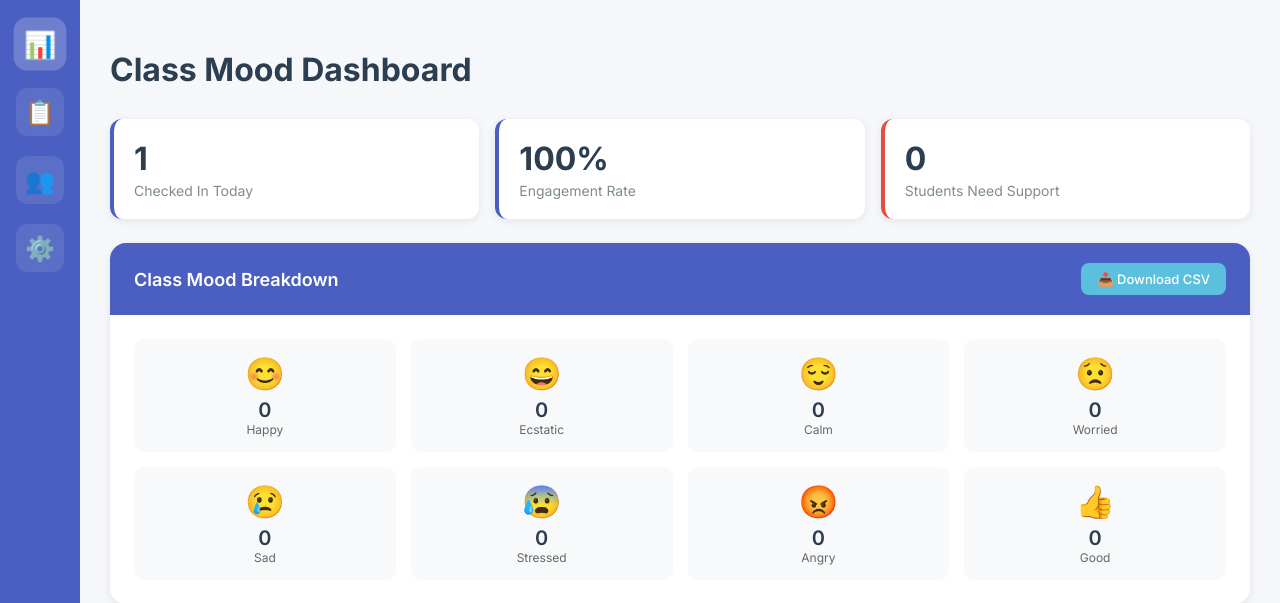
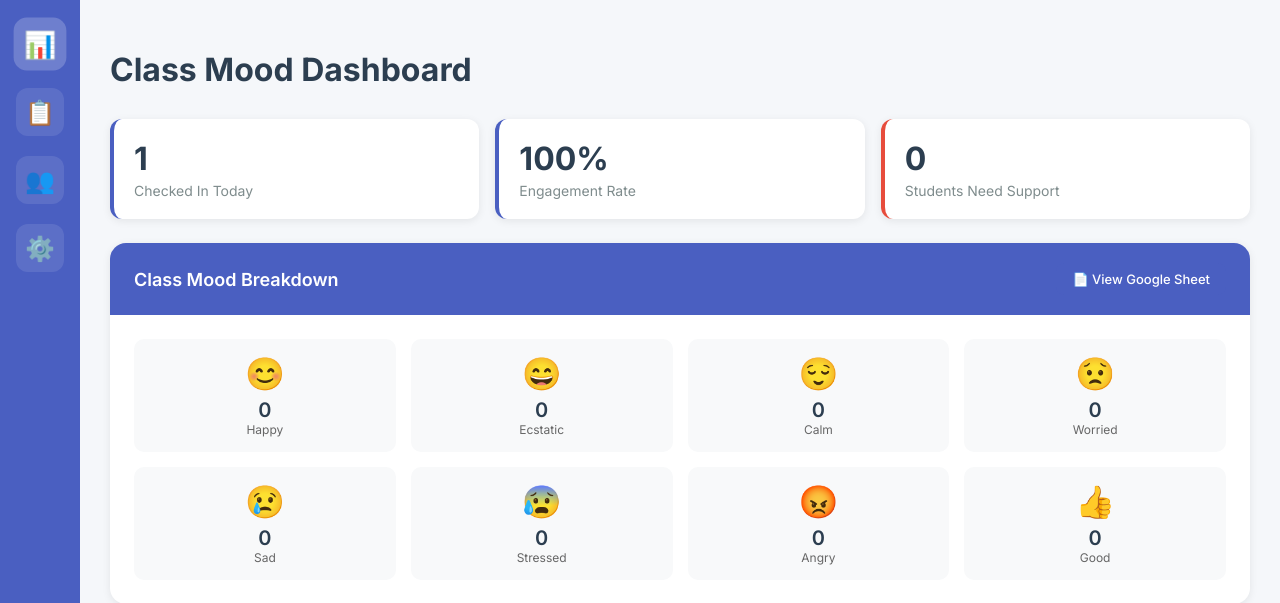
Before and after one commit to Afnan-byte/wellbeing-dashboard, a Django app: page /teacher/dashboard/ in a window 1280 px wide. Shown: the top 603 px of the page. Run offline with Django 5.2, Linux system fonts and the light colour scheme; a user stored in the database is signed in; data comes from the database, SQL or seed files in the repository; both versions use the stored data as it was after the commit.

Commit message:
Add files via upload

```diff
--- a/wellbeing_project/dashboard/urls.py
+++ b/wellbeing_project/dashboard/urls.py
@@ -10,5 +10,5 @@
     path('teacher/results/', views.teacher_results, name='teacher_results'),
     path('teacher/students/', views.teacher_students, name='teacher_students'),
     path('teacher/settings/', views.teacher_settings, name='teacher_settings'),
-    path('teacher/download-csv/', views.download_csv, name='download_csv'),
+path('moods_csv/', views.moods_csv, name='moods_csv'),
 ]
--- a/wellbeing_project/dashboard/views.py
+++ b/wellbeing_project/dashboard/views.py
@@ -218,30 +218,22 @@
     return render(request, 'teacher_settings.html')
 
 @login_required
-def download_csv(request):
-    profile = UserProfile.objects.get(user=request.user)
-
-    if profile.user_type != 'teacher':
-        return redirect('student_checkin')
-
-    # Create CSV response
+def moods_csv(request):
+    # No Content-Disposition → Google Sheets can read it
     response = HttpResponse(content_type='text/csv')
-    response['Content-Disposition'] = f'attachment; filename="student_moods_{datetime.now().strftime("%Y%m%d")}.csv"'
 
     writer = csv.writer(response)
     writer.writerow(['Student Name', 'Date', 'Mood', 'Comment', 'Timestamp'])
 
-    # Get data from last 30 days
     thirty_days_ago = datetime.now().date() - timedelta(days=30)
-    entries = MoodEntry.objects.filter(date__gte=thirty_days_ago).select_related('user').order_by('-date')
+    entries = MoodEntry.objects.filter(date__gte=thirty_days_ago).select_related('user')
 
     for entry in entries:
         writer.writerow([
             entry.user.get_full_name() or entry.user.username,
-            entry.date.strftime('%Y-%m-%d'),
+            entry.date,
             entry.mood,
             entry.comment or '',
-            entry.timestamp.strftime('%Y-%m-%d %H:%M:%S')
+            entry.timestamp
         ])
-
     return response
--- a/wellbeing_project/templates/teacher_dashboard.html
+++ b/wellbeing_project/templates/teacher_dashboard.html
@@ -36,7 +36,12 @@
         <div class="card">
             <div class="card-header">
                 <div class="card-title">Class Mood Breakdown</div>
-                <a href="{% url 'download_csv' %}" class="btn btn-secondary" style="font-size: 13px; padding: 8px 16px;">📥 Download CSV</a>
+<a href="https://docs.google.com/spreadsheets/d/1Q-cL9MfNygceQxKaGkgeq1Y77L9b3MA-Zk2xQSaCIUQ/edit?usp=sharing"
+   target="_blank"
+   class="btn btn-success"
+   style="font-size: 13px; padding: 8px 16px;">
+    📄 View Google Sheet
+</a>
             </div>
 
             <div style="display: grid; grid-template-columns: repeat(4, 1fr); gap: 15px;">
--- a/wellbeing_project/wellbeing_project/settings.py
+++ b/wellbeing_project/wellbeing_project/settings.py
@@ -47,7 +47,7 @@
     'django.contrib.messages.middleware.MessageMiddleware',
     'django.middleware.clickjacking.XFrameOptionsMiddleware',
     'django.middleware.security.SecurityMiddleware',
-    'whitenoise.middleware.WhiteNoiseMiddleware',
+
 ]
 
 ROOT_URLCONF = 'wellbeing_project.urls'
```
Also changed, not shown: wellbeing_project/db.sqlite3 (added).
